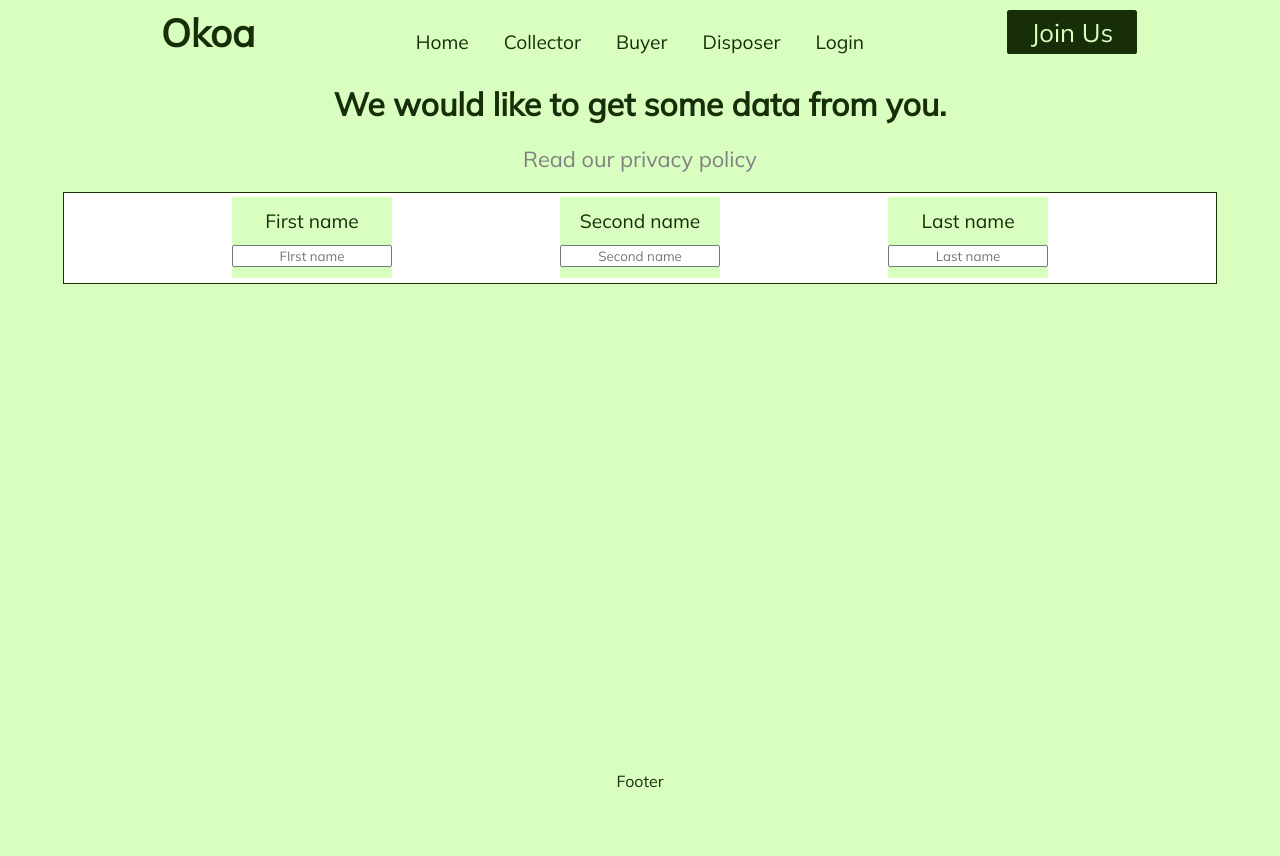
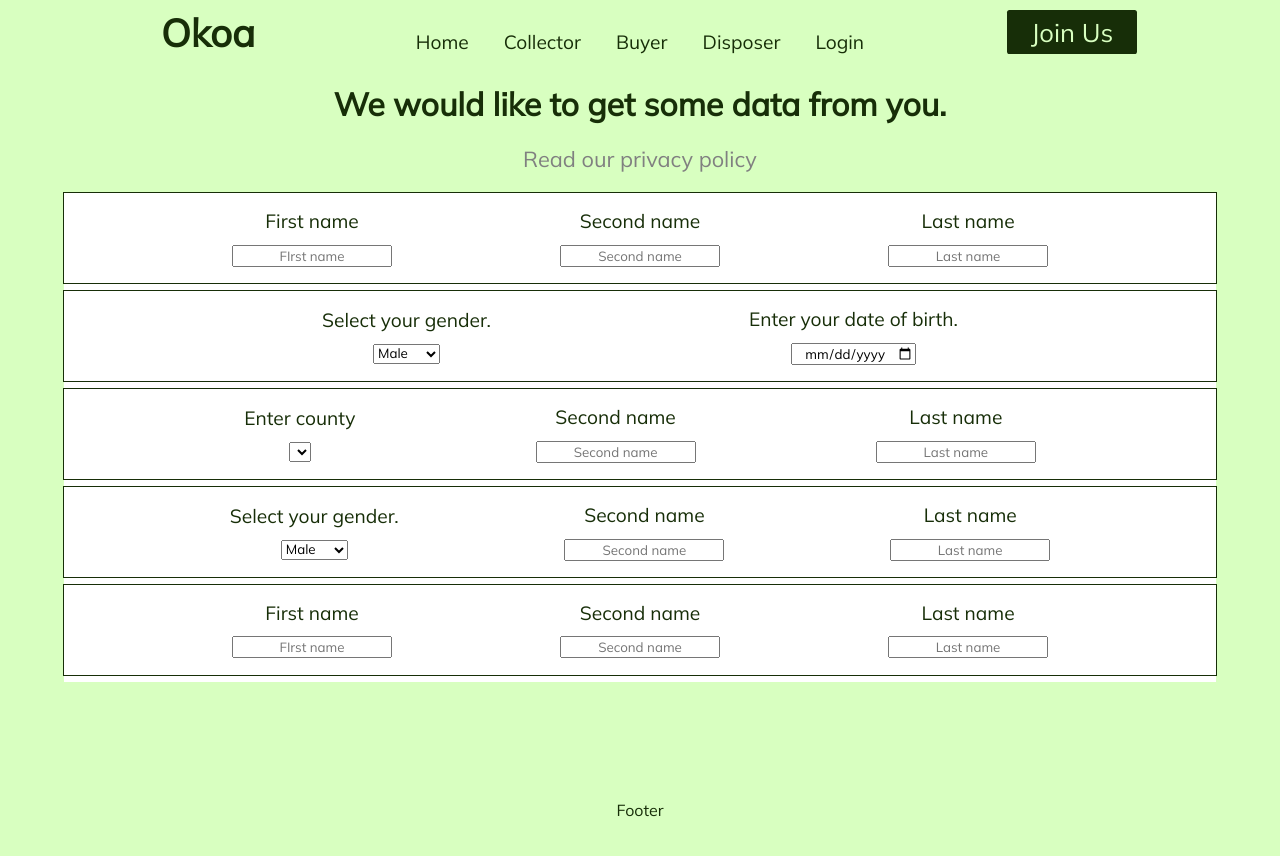
Before and after one commit to MokuaEnock/greenly, a React (Create React App) app: page /profile in a window 1280 px wide. Shown: the top 856 px of the page. Built offline with nearby package versions, Linux system fonts and the light colour scheme; no server answers.

Commit message:
create gender and dat of birth inputs

```diff
--- a/src/pages/disposer/Profile.js
+++ b/src/pages/disposer/Profile.js
@@ -24,6 +24,68 @@ export default function Profile() {
           </span>
         </div>
 
+        <div className="form-cont">
+          <span className="inputs">
+            <label>Select your gender.</label>
+            <select id="age">
+              <option value="male">Male</option>
+              <option value="female">Female</option>
+            </select>
+          </span>
+
+          <span className="inputs">
+            <label>Enter your date of birth.</label>
+            <input type="date" id="birthday" name="birthday" />
+          </span>
+        </div>
+
+        <div className="form-cont">
+          <span className="inputs">
+            <label>Enter county</label>
+            <select></select>
+          </span>
+          <span className="inputs">
+            <label>Second name</label>
+            <input type="text" placeholder="Second name" />
+          </span>
+          <span className="inputs">
+            <label>Last name</label>
+            <input type="text" placeholder="Last name" />
+          </span>
+        </div>
+
+        <div className="form-cont">
+          <span className="inputs">
+            <label>Select your gender.</label>
+            <select id="age">
+              <option value="male">Male</option>
+              <option value="female">Female</option>
+            </select>
+          </span>
+          <span className="inputs">
+            <label>Second name</label>
+            <input type="text" placeholder="Second name" />
+          </span>
+          <span className="inputs">
+            <label>Last name</label>
+            <input type="text" placeholder="Last name" />
+          </span>
+        </div>
+
+        <div className="form-cont">
+          <span className="inputs">
+            <label>First name</label>
+            <input type="text" placeholder="FIrst name" />
+          </span>
+          <span className="inputs">
+            <label>Second name</label>
+            <input type="text" placeholder="Second name" />
+          </span>
+          <span className="inputs">
+            <label>Last name</label>
+            <input type="text" placeholder="Last name" />
+          </span>
+        </div>
       </form>
     </main>
   );
--- a/src/pages/disposer/profile.css
+++ b/src/pages/disposer/profile.css
@@ -43,7 +43,6 @@
   flex-direction: column;
   align-items: center;
   justify-content: space-evenly;
-  background-color: #d8ffc0;
   height: 90%;
 }
 
@@ -52,6 +51,7 @@ input {
 }
 
 .form-cont {
+  margin-bottom: 0.5vw;
   height: 7vw;
   width: 100%;
   border: thin solid #172e08;
```
